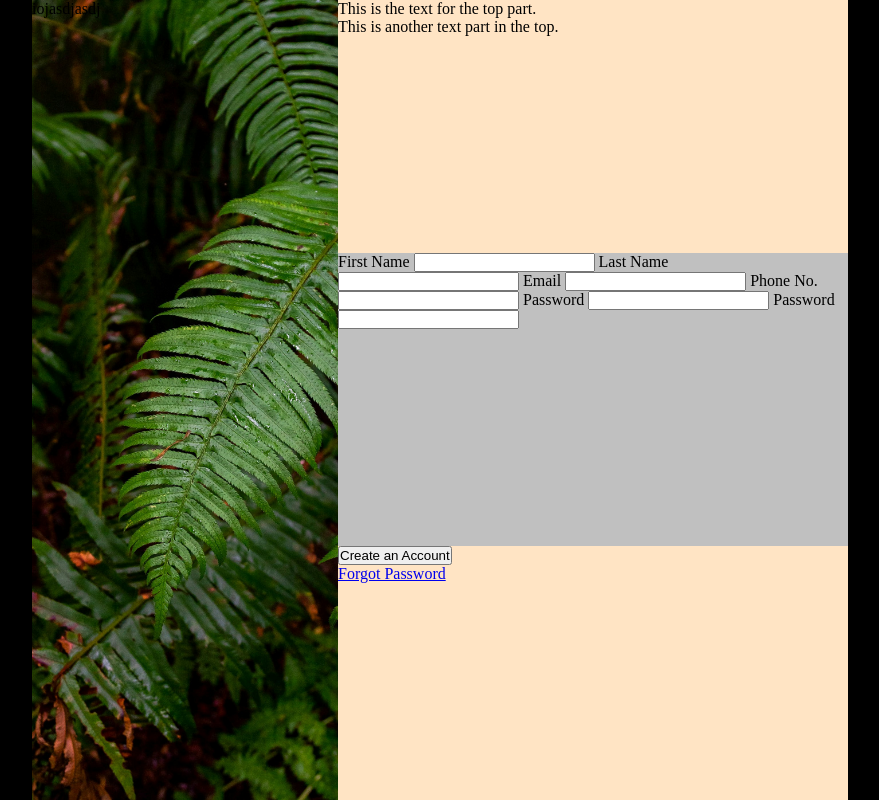
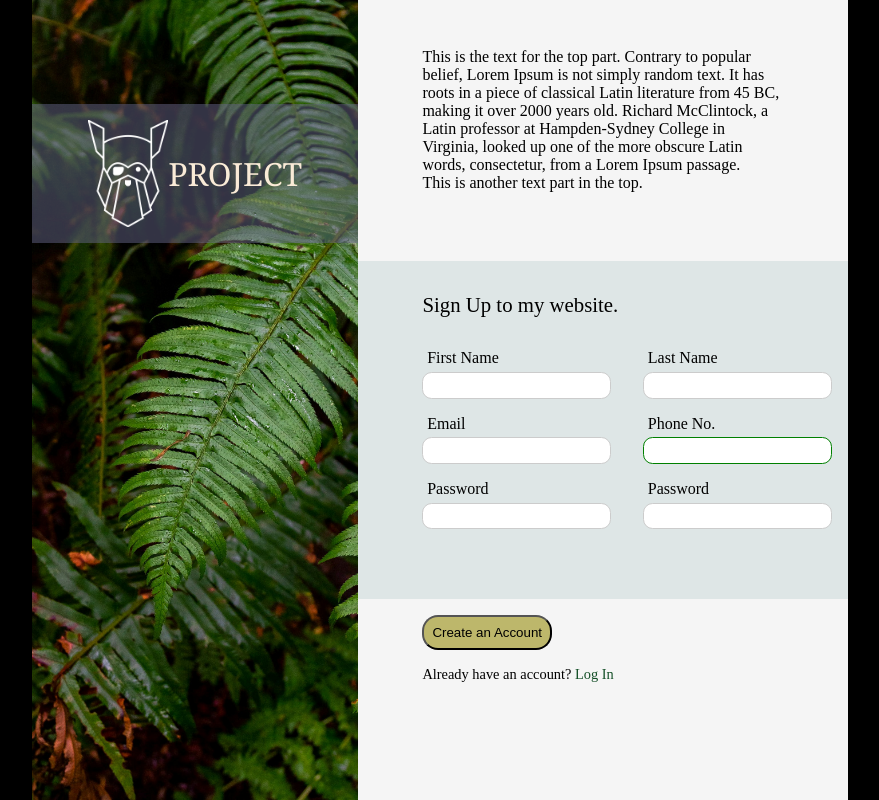
Before and after one commit to shashwot123/sign-up-form, a plain HTML site: page index.html in a window 1280 px wide. Shown: the whole page, without its empty margins (200-1079 px from the left). Drawn offline with Linux system fonts and the light colour scheme.

Commit message:
Add form and styles
Add form with valid/invalid and add more styles

```diff
--- a/index.html
+++ b/index.html
@@ -9,41 +9,56 @@
 <body>
     <div class="container">
         <div class="left">
-            <div class="sidebar">
+            <div class="logo-bar">
                 <div class="logo">
-                    iojasdjasdj
+                    <img src="images/odin-lined.png">
+                    <div class="logo-text">
+                        PROJECT
+                    </div>
                 </div>
             </div>
         </div>
         <div class="right">
             <div class="top">
                 <div class="top-text">
-                    This is the text for the top part.
+                    This is the text for the top part. Contrary to popular belief,
+                    Lorem Ipsum is not simply random text. It has roots in a piece
+                    of classical Latin literature from 45 BC, making it over 2000
+                    years old. Richard McClintock, a Latin professor at Hampden-Sydney
+                    College in Virginia, looked up one of the more obscure Latin words,
+                    consectetur, from a Lorem Ipsum passage.
                 </div>
                 <div class="top-subtext">
                     This is another text part in the top.
                 </div>
             </div>
             <div class="middle">
-                <form action="#" method="post">
-                    <label for="first_name">First Name</label>
-                    <input type="text" id="first_name" name="first_name">
-                    <label for="last_name">Last Name</label>
-                    <input type="text" id="last_name" name="last_name">
-                    <label for="user_email">Email</label>
-                    <input type="email" id="user_email" name="email">
-                    <label for="phone_no">Phone No.</label>
-                    <input type="number" id="phone_no" name="phone_no">
-                    <label for="user_password">Password</label>
-                    <input type="password" id="user_password" name="password">
-                    <label for="confirm_password">Password</label>
-                    <input type="password" id="confirm_password" name="confirm_password">
+                <div class="middle-text">
+                    Sign Up to my website.
+                </div>
+                <form id= "signup-form" action="#" method="post" class="form-container">
+                    <div class="form-group">
+                        <label for="first_name">First Name</label>
+                        <input type="text" id="first_name" name="first_name" required minlength="3">
+                        <label for="user_email">Email</label>
+                        <input type="email" id="user_email" name="email" required>
+                        <label for="user_password">Password</label>
+                        <input type="password" id="user_password" name="password" required>
+                    </div>
+                    <div class="form-group">
+                        <label for="last_name">Last Name</label>
+                        <input type="text" id="last_name" name="last_name" required minlength="3">
+                        <label for="phone_no">Phone No.</label>
+                        <input type="tel" id="phone_no" name="phone_no">
+                        <label for="confirm_password">Password</label>
+                        <input type="password" id="confirm_password" name="confirm_password" required>
+                    </div>
                 </form>
             </div>
             <div class="bottom">
-                <button type="submit">Create an Account</button>
-                <div class="forgot-password">
-                    <a href="#">Forgot Password</a>
+                <button type="submit" form="signup-form">Create an Account</button>
+                <div class="login">
+                    Already have an account? <a href="#">Log In</a>
                 </div>
             </div>
         </div>
--- a/style.css
+++ b/style.css
@@ -1,42 +1,130 @@
-*{
+*, *::before, *::after {
     margin: 0;
     padding: 0;
+    box-sizing: border-box;
 }
 
 body {
     background-color: black;
+    padding: 0 232px;
+    height: 100vh;
+    overflow: hidden;
 }
+
 .container {
     display: flex;
     height: 100vh;
-    margin: 0 232px;
+    margin: 0;
 }
 
 .left {
     background-image: url('images/background.jpg');
     background-size: cover;
     background-repeat: no-repeat;
-    width: 60%;
+    width: 40%;
+}
+
+.logo-bar {
+    margin-top: 6.5rem;
+    padding: 1rem;
+    display: flex;
+    justify-content: center;
+    align-items: center;
+    background: rgba(102, 102, 136, 0.5);
+}
+
+.logo {
+    display: flex;
+    align-items: center;
+}
+
+.logo img {
+    height: auto;
+    width: 5rem;
+}
+
+.logo-text {
+    font-size: 2rem;
+    font-weight: 400;
+    font-family: Cambria, Cochin, Georgia, Times, 'Times New Roman', serif;
+    color: antiquewhite;
 }
 
 .right {
     display: flex;
     flex-direction: column;
     justify-content: space-between;
-    width: 100%;
+    width: 60%;
+    height: 100vh;
+    min-height: 0;
 }
 
 .top {
-    background-color: bisque;
+    background-color: whitesmoke;
+    padding: 3rem 4rem 1rem 4rem;
     flex-grow: 1;
 }
 
 .middle {
-    background-color: silver;
+    background-color: rgb(222, 230, 230);
+    padding: 1rem 4rem;
     flex-grow: 1;
 }
 
+.middle-text {
+    font-size: 1.3rem;
+    padding: 1rem 0;
+}
+
 .bottom {
-    background-color: bisque;
+    background-color: whitesmoke;
+    padding: 1rem 4rem 4rem 4rem;
     flex-grow: 1;
 }
+
+.form-container {
+    display: flex;
+    gap: 2rem;
+}
+
+.form-group {
+    flex: 1;
+    display: flex;
+    flex-direction: column;
+}
+
+.form-group label {
+    margin-top: 1rem;
+    padding-left: 0.3rem;
+}
+
+.form-group input {
+    padding: 0.3rem;
+    margin-top: 0.3rem;
+    border: 1px solid #ccc;
+    border-radius: 0.6rem;
+}
+
+button {
+    padding: 0.5rem;
+    background-color: darkkhaki;
+    border-radius: 1rem;
+    margin-bottom: 1rem;
+}
+
+.login {
+    font-size: 0.9rem;
+}
+
+a {
+    text-decoration: none;
+    color: rgb(21, 80, 40);
+}
+
+input:user-invalid {
+  border-color: red;
+}
+
+input:valid {
+  border-color: green;
+}
```
Also changed, not shown: images/odin-lined.png (added).
